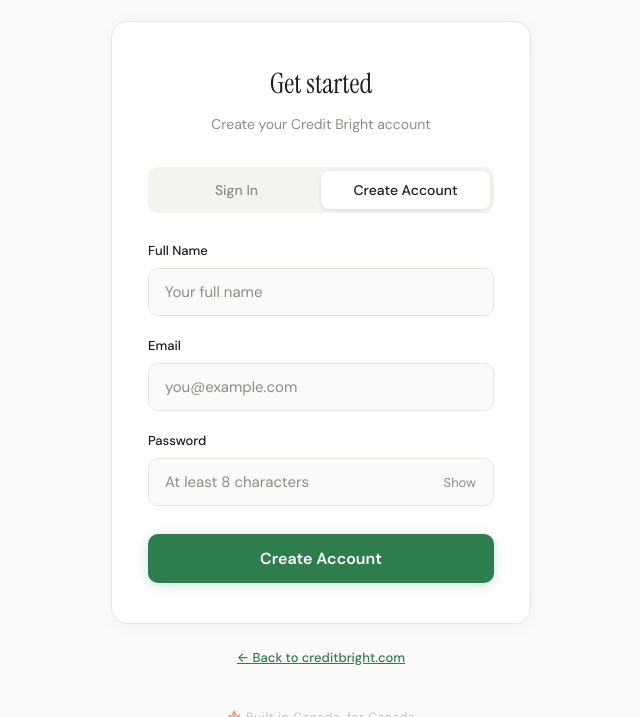
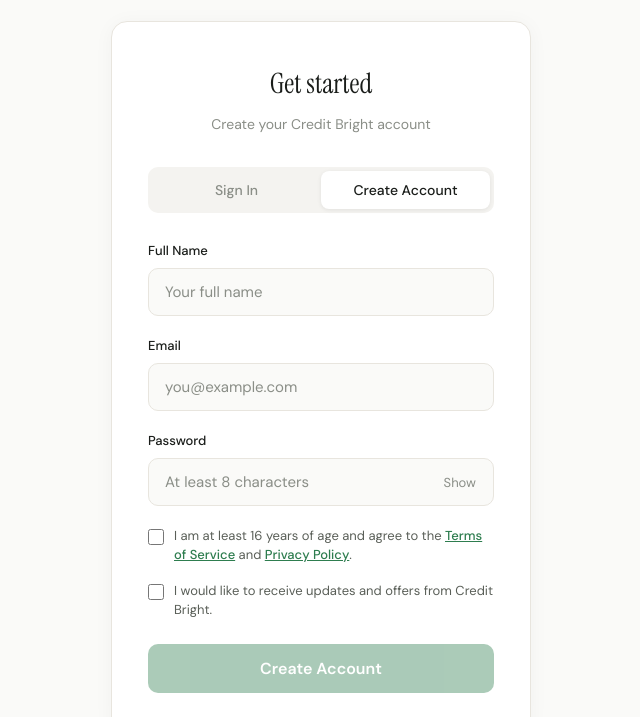
Before and after one commit to creditbright/creditbright-website, a plain HTML site: page website-login.html in a window 1280 px wide. Both pictures are taken after typing "name@example.com", "Sample123" into the empty fields and a click on the button "Create Account". Shown: the part 83-800 px from the top of the page, without its empty margins (319-959 px from the left). Drawn offline with nearby package versions, Linux system fonts and the light colour scheme.

Commit message:
Add files via upload

```diff
--- a/website-login.html
+++ b/website-login.html
@@ -322,6 +322,46 @@ body {
 
 @keyframes spin { to { transform: rotate(360deg); } }
 
+/* ── Consent checkboxes ── */
+.consent-group {
+  margin-bottom: 16px;
+}
+
+.consent-label {
+  display: flex;
+  align-items: flex-start;
+  gap: 10px;
+  font-size: 13px;
+  color: var(--text-secondary);
+  line-height: 1.5;
+  cursor: pointer;
+}
+
+.consent-label input[type="checkbox"] {
+  margin-top: 3px;
+  width: 16px;
+  height: 16px;
+  flex-shrink: 0;
+  accent-color: var(--green);
+  cursor: pointer;
+}
+
+.consent-label a {
+  color: var(--green);
+  font-weight: 500;
+}
+
+.consent-label a:hover {
+  text-decoration: underline;
+}
+
+.auth-btn:disabled {
+  opacity: 0.4;
+  cursor: not-allowed;
+  transform: none;
+  box-shadow: none;
+}
+
 /* ── Maple leaf ── */
 .maple-footer {
   text-align: center;
@@ -397,7 +437,19 @@ body {
             <button type="button" class="password-toggle" onclick="togglePassword('signupPassword', this)">Show</button>
           </div>
         </div>
-        <button type="submit" class="auth-btn" id="signupBtn">Create Account</button>
+        <div class="consent-group">
+          <label class="consent-label">
+            <input type="checkbox" id="termsConsent" onchange="updateSignupBtn()">
+            <span>I am at least 16 years of age and agree to the <a href="terms-of-service.html" target="_blank">Terms of Service</a> and <a href="privacy-policy.html" target="_blank">Privacy Policy</a>.</span>
+          </label>
+        </div>
+        <div class="consent-group">
+          <label class="consent-label">
+            <input type="checkbox" id="marketingConsent">
+            <span>I would like to receive updates and offers from Credit Bright.</span>
+          </label>
+        </div>
+        <button type="submit" class="auth-btn" id="signupBtn" disabled>Create Account</button>
       </form>
     </div>
 
@@ -500,11 +552,23 @@ async function handleLogin(e) {
   }
 }
 
+function updateSignupBtn() {
+  const terms = document.getElementById('termsConsent').checked;
+  document.getElementById('signupBtn').disabled = !terms;
+}
+
 async function handleSignup(e) {
   e.preventDefault();
   const name = document.getElementById('signupName').value.trim();
   const email = document.getElementById('signupEmail').value.trim();
   const password = document.getElementById('signupPassword').value;
+  const termsConsent = document.getElementById('termsConsent').checked;
+  const marketingConsent = document.getElementById('marketingConsent').checked;
+
+  if (!termsConsent) {
+    showMessage('You must agree to the Terms of Service and Privacy Policy.', 'error');
+    return;
+  }
 
   if (password.length < 8) {
     showMessage('Password must be at least 8 characters.', 'error');
@@ -513,11 +577,19 @@ async function handleSignup(e) {
 
   setLoading('signupBtn', true);
 
+  const now = new Date().toISOString();
+
   const { data, error } = await sb.auth.signUp({
     email,
     password,
     options: {
-      data: { full_name: name }
+      data: {
+        full_name: name,
+        terms_consent: true,
+        terms_consent_at: now,
+        marketing_consent: marketingConsent,
+        marketing_consent_at: marketingConsent ? now : null
+      }
     }
   });
 
@@ -526,7 +598,6 @@ async function handleSignup(e) {
   if (error) {
     showMessage(error.message, 'error');
   } else if (data.session) {
-    // Email confirmation is off — user is logged in immediately
     window.location.href = 'website-dashboard.html';
   } else {
     showMessage('Account created! Check your email to confirm, then sign in.', 'success');
```
